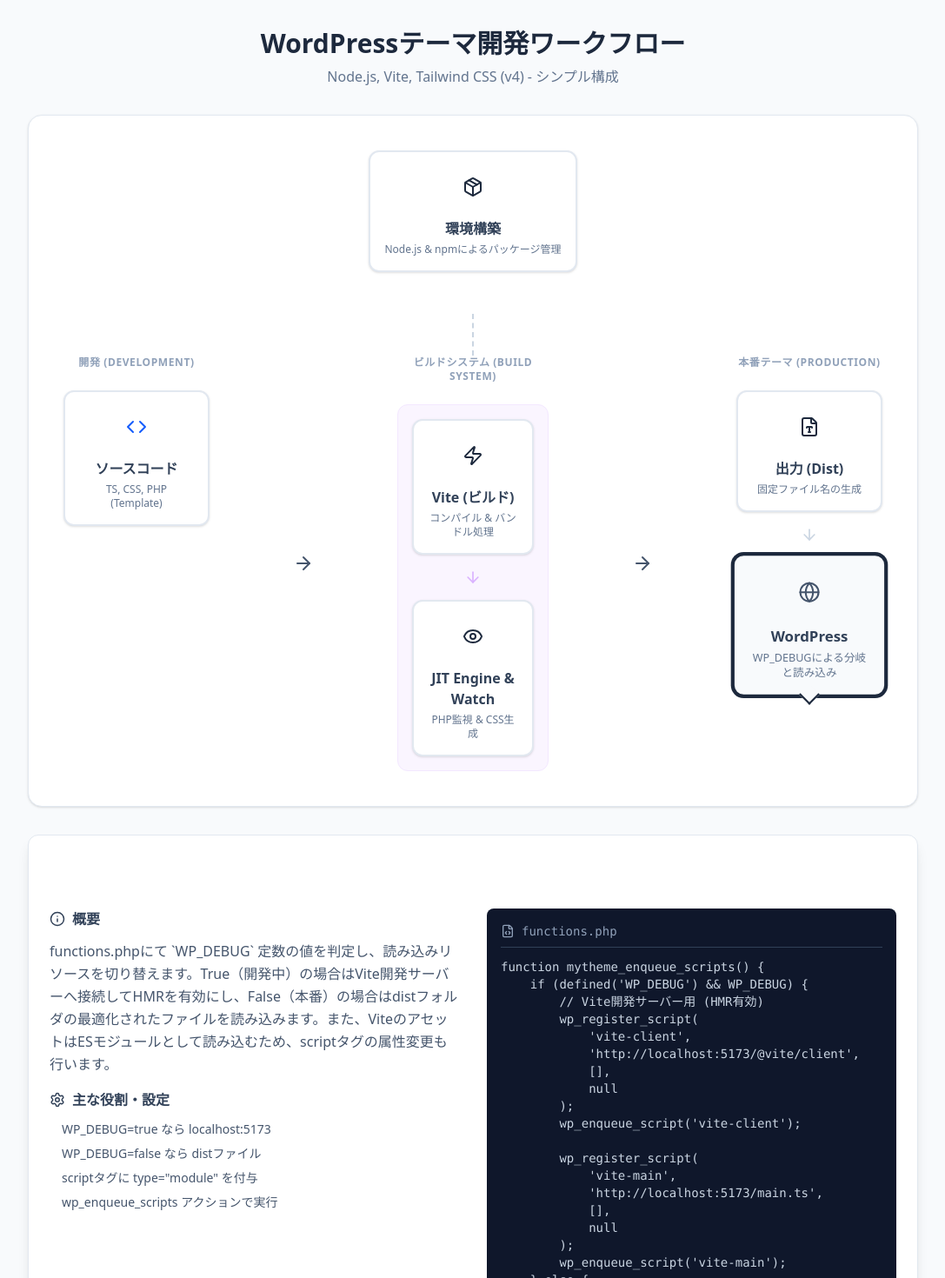
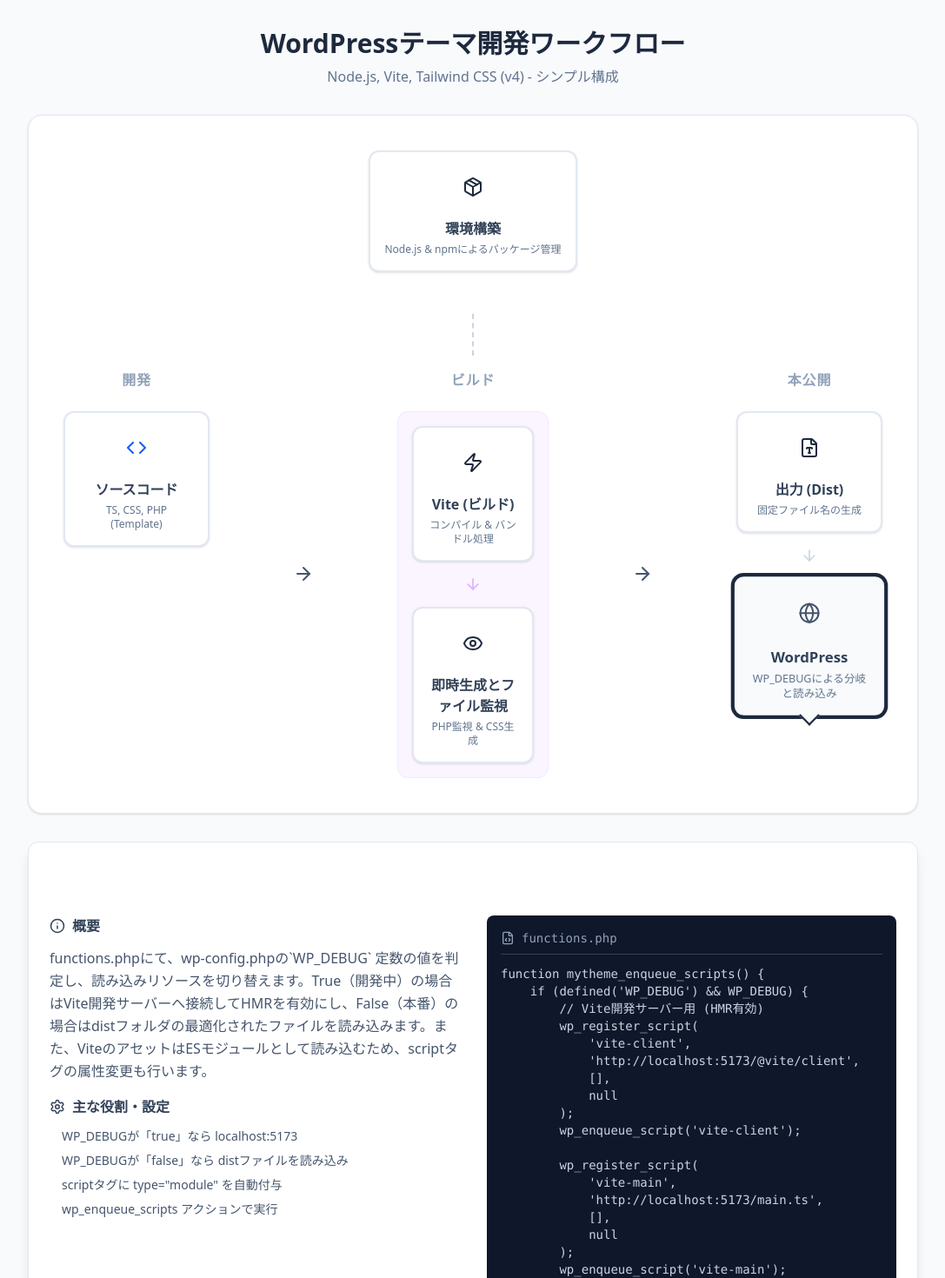
Before and after one commit to kinoshita-ryo142/wpvitebuild, a React (Vite) app: page / in a window 1280 px wide. Shown: the top 1470 px of the page at 87% size, without its empty margins (96-1183 px from the left). Built offline with nearby package versions, Linux system fonts and the light colour scheme.

Commit message:
modified text

```diff
--- a/src/App.tsx
+++ b/src/App.tsx
@@ -249,7 +249,7 @@
       }
     },
     postcss: {
-      title: "JIT Engine & Watch",
+      title: "即時生成とファイル監視",
       description: "PHP監視 & CSS生成",
       icon: Eye,
       color: "cyan",
@@ -306,11 +306,11 @@
       description: "WP_DEBUGによる分岐と読み込み",
       icon: Globe,
       color: "slate",
-      longDescription: "functions.phpにて `WP_DEBUG` 定数の値を判定し、読み込みリソースを切り替えます。True（開発中）の場合はVite開発サーバーへ接続してHMRを有効にし、False（本番）の場合はdistフォルダの最適化されたファイルを読み込みます。また、ViteのアセットはESモジュールとして読み込むため、scriptタグの属性変更も行います。",
+      longDescription: "functions.phpにて、wp-config.phpの`WP_DEBUG` 定数の値を判定し、読み込みリソースを切り替えます。True（開発中）の場合はVite開発サーバーへ接続してHMRを有効にし、False（本番）の場合はdistフォルダの最適化されたファイルを読み込みます。また、ViteのアセットはESモジュールとして読み込むため、scriptタグの属性変更も行います。",
       points: [
-        "WP_DEBUG=true なら localhost:5173",
-        "WP_DEBUG=false なら distファイル",
-        "scriptタグに type=\"module\" を付与",
+        "WP_DEBUGが「true」なら localhost:5173",
+        "WP_DEBUGが「false」なら distファイルを読み込み",
+        "scriptタグに type=\"module\" を自動付与",
         "wp_enqueue_scripts アクションで実行"
       ],
       fileExample: {
@@ -385,7 +385,7 @@
         <div className="bg-white p-6 md:p-10 rounded-2xl shadow-sm border border-slate-200 overflow-x-auto">
 
           {/* Top Row: Environment & Config */}
-          <div className="flex flex-col md:flex-row justify-center items-center gap-4 mb-8 md:mb-12">
+          <div className="flex flex-col md:flex-row justify-center items-center gap-4 mb-4 md:mb-12">
              <StepComponent id="env" />
           </div>
 
@@ -395,11 +395,11 @@
           </div>
 
           {/* Main Flow: Source -> Process -> Output */}
-          <div className="flex flex-col md:flex-row items-stretch justify-between gap-4 relative">
+          <div className="flex flex-col md:flex-row items-stretch justify-between gap-4 relative mt-4">
 
             {/* Group: Source */}
             <div className="flex flex-col gap-4 flex-1">
-              <div className="text-center text-xs font-bold text-slate-400 uppercase tracking-wider mb-2">開発 (Development)</div>
+              <div className="text-center font-bold text-slate-400 uppercase tracking-wider mb-2">開発</div>
               <StepComponent id="source" />
             </div>
 
@@ -407,7 +407,7 @@
 
             {/* Group: Build Process */}
             <div className="flex flex-col gap-4 flex-1">
-              <div className="text-center text-xs font-bold text-slate-400 uppercase tracking-wider mb-2">ビルドシステム (Build System)</div>
+              <div className="text-center font-bold text-slate-400 uppercase tracking-wider mb-2">ビルド</div>
               <div className="bg-purple-50 rounded-xl p-4 border border-purple-100 flex flex-col gap-4">
                 <StepComponent id="build" />
                 <div className="flex justify-center text-purple-300"><ArrowDown size={20} /></div>
@@ -419,7 +419,7 @@
 
             {/* Group: Production */}
             <div className="flex flex-col gap-4 flex-1">
-              <div className="text-center text-xs font-bold text-slate-400 uppercase tracking-wider mb-2">本番テーマ (Production)</div>
+              <div className="text-center font-bold text-slate-400 uppercase tracking-wider mb-2">本公開</div>
               <StepComponent id="output" />
               <div className="flex justify-center text-slate-300"><ArrowDown size={20} /></div>
               <StepComponent id="wordpress" />
```
